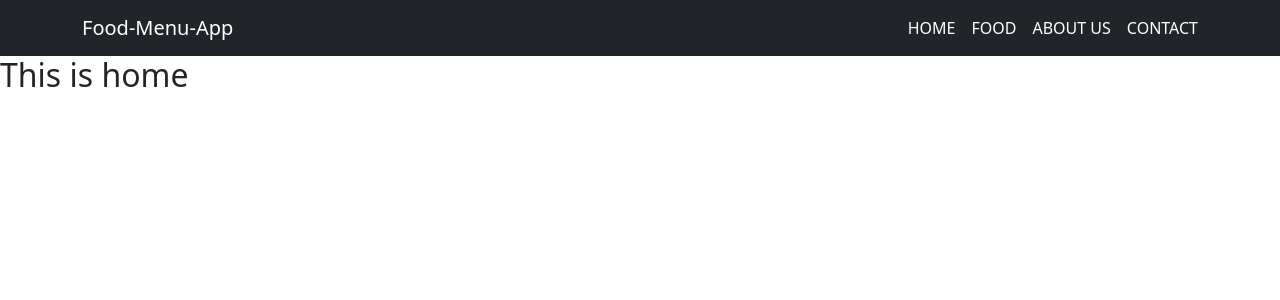
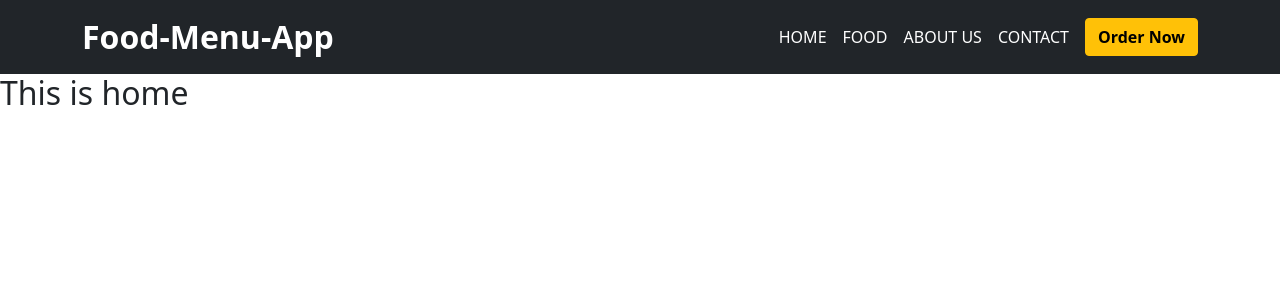
Before and after one commit to isti2623/food-menu-app, a React (Create React App) app: page / in a window 1280 px wide. Shown: the top 300 px of the page. Built offline with nearby package versions, Linux system fonts and the light colour scheme.

Commit message:
update Header

```diff
--- a/src/components/Header/Header.js
+++ b/src/components/Header/Header.js
@@ -1,12 +1,12 @@
 import React from 'react';
-import { Container, Nav, Navbar, Stack } from 'react-bootstrap';
+import { Container, Nav, Navbar, Stack, Button } from 'react-bootstrap';
 import { NavLink } from 'react-router-dom';
 
 const Header = () => {
     return (
         <Navbar collapseOnSelect expand="lg" bg="dark" variant="dark">
             <Container>
-                <Navbar.Brand href="/">Food-Menu-App</Navbar.Brand>
+                <Navbar.Brand className="fw-bold fs-2" href="/">Food-Menu-App</Navbar.Brand>
                 <Navbar.Toggle aria-controls="responsive-navbar-nav" />
                 <Navbar.Collapse id="responsive-navbar-nav">
                     <Nav className="ms-auto">
@@ -51,6 +51,7 @@ const Header = () => {
                             >
                                 CONTACT
                             </NavLink>
+                            <Button className="fw-bold" variant="warning">Order Now</Button>
                         </Stack>
                     </Nav>
 
```
